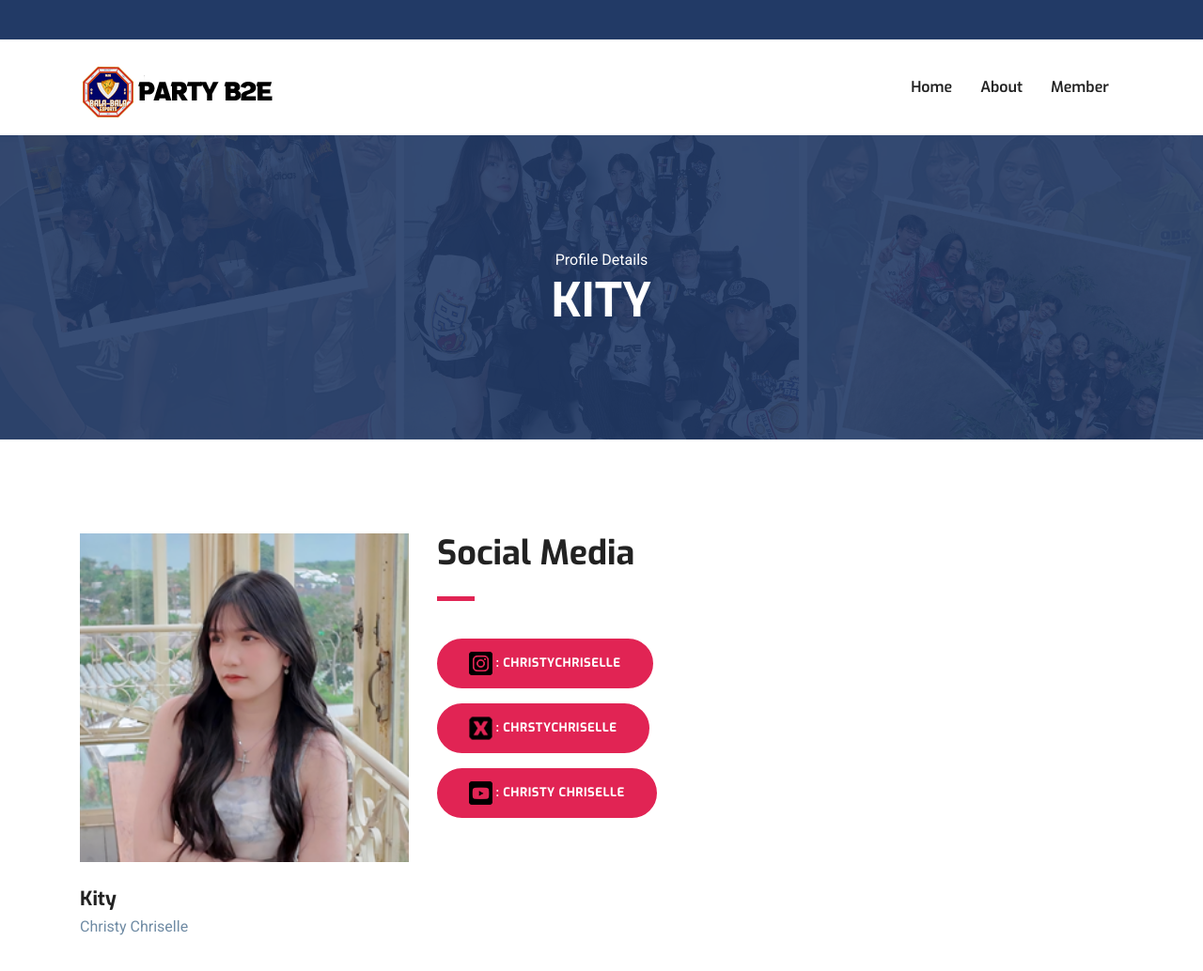
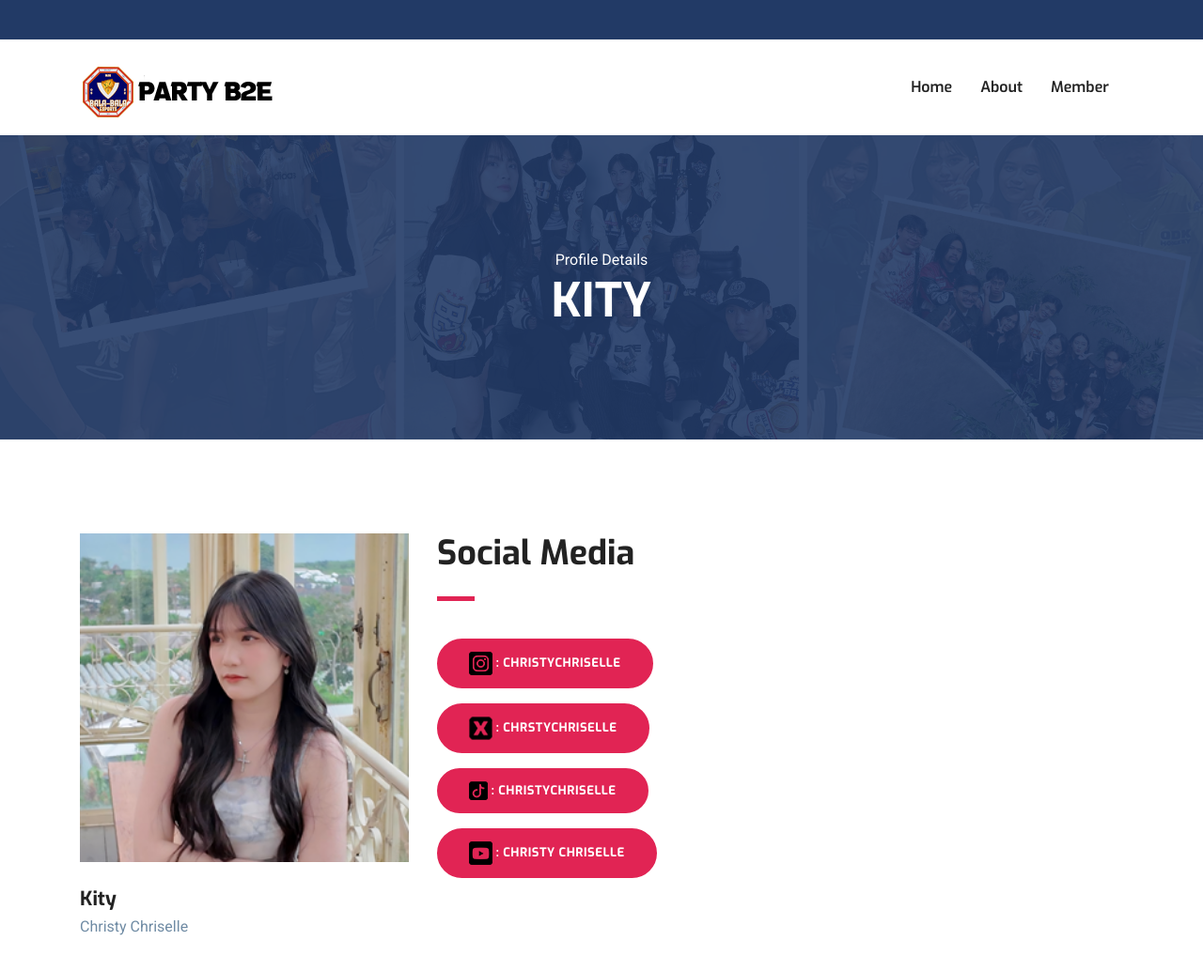
Before and after one commit to partyB2E/Party-B2E, a plain HTML site: page member-single/kity.html in a window 1280 px wide. Shown: the whole page at 94% size. Drawn offline with Linux system fonts and the light colour scheme; some packages are replaced by stand-ins of ours.

Commit message:
Update kity.html

```diff
--- a/member-single/kity.html
+++ b/member-single/kity.html
@@ -118,6 +118,10 @@
                         <img src="../images/social-media/x.png" >
                         : chrstychriselle
                     </a><br>
+					<a href="https://www.tiktok.com/@christychriselle " class="btn btn-main-2 btn-round-full mt-3">
+                        <img src="../images/social-media/tiktok.png" >
+                        : christychriselle
+					</a><br>
 					<a href="https://www.youtube.com/@christychriselle" class="btn btn-main-2 btn-round-full mt-3">
                         <img src="../images/social-media/youtube.png" >
                          : Christy Chriselle
```
